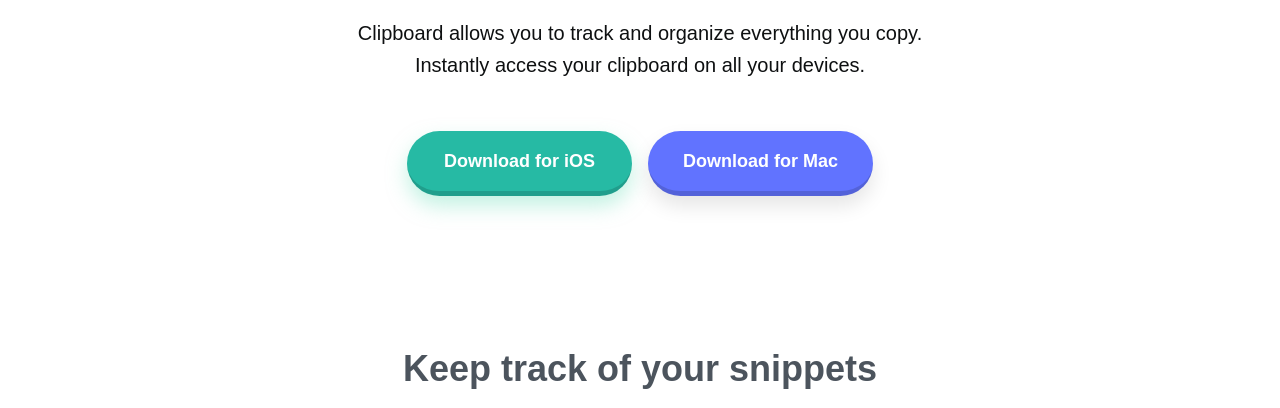
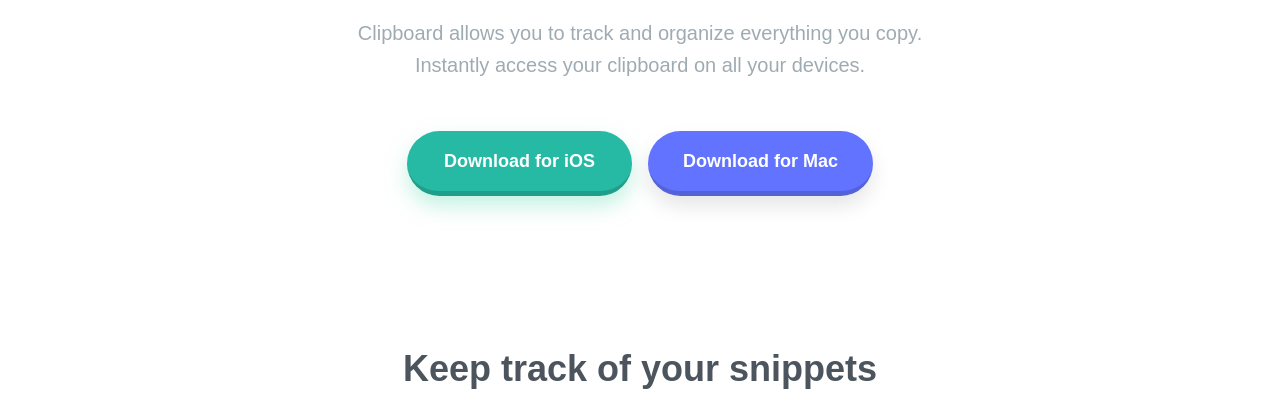
Before and after one commit to karolbanat/clipboard-landing-page, a website: page index.html in a window 1280 px wide. Shown: the part 366-774 px from the top of the page. Drawn offline with nearby package versions, Linux system fonts and the light colour scheme; a web font is replaced by a local one.

Commit message:
Fixing body text color

```diff
--- a/src/sass/base/_root.scss
+++ b/src/sass/base/_root.scss
@@ -3,7 +3,7 @@
 	--clr-primary-600: hsl(233 100% 69%);
 	--clr-primary-700: hsl(171 66% 44%);
 
-	--clr-neutral-400: hsl(202 11% 6%);
+	--clr-neutral-400: hsl(201 11% 66%);
 	--clr-neutral-700: hsl(210 10% 33%);
 
 	--clr-white: hsl(0 0% 100%);
```
Also changed, not shown: dist/css/main.min.css.
